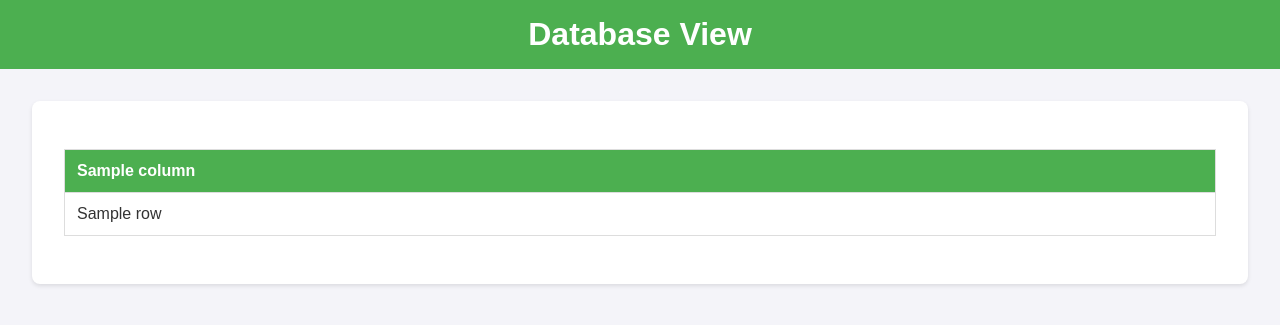
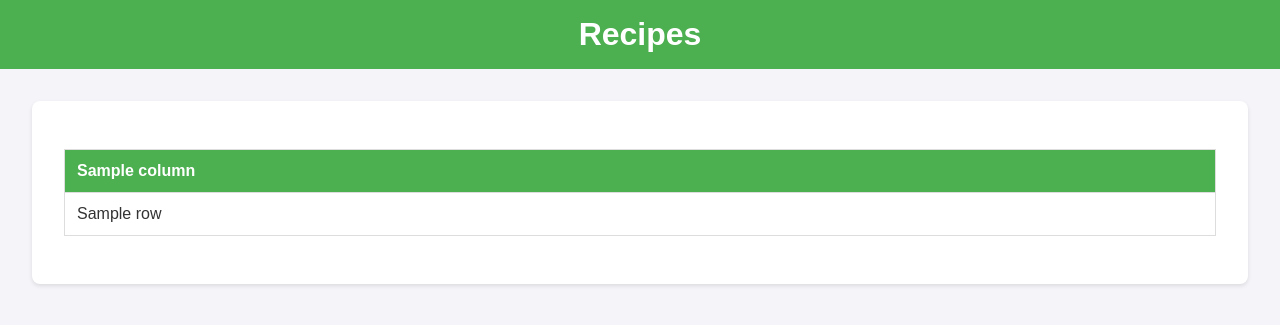
Before and after one commit to Wijnandvdm/nom-stats, a Flask app: template front_end/templates/index.html in a window 1280 px wide. Shown: the top 325 px of the page. Run offline with Flask 3, Linux system fonts and the light colour scheme; the template is opened without the code that fills it: most values are stand-ins (such as "Sample title", 1, 10 or a date in 2020).

Commit message:
made site more user friendly

```diff
--- a/front_end/app.py
+++ b/front_end/app.py
@@ -21,10 +21,6 @@ def get_db_connection():
 
 
 @app.route('/')
-def index():
-    return "Welcome to the database view application!"
-
-@app.route('/per_meal_prep')
 def per_meal_prep():
     conn = get_db_connection()
     cursor = conn.cursor(dictionary=True)
@@ -36,5 +32,5 @@ def per_meal_prep():
     return render_template('index.html', data=results, columns=column_names)
 
 if __name__ == '__main__':
-    app.run(debug=True)
-    # app.run(host=credentials.server_host, port=credentials.server_port)
+    # app.run(debug=True)
+    app.run(host=credentials.server_host, port=credentials.server_port)
--- a/front_end/templates/index.html
+++ b/front_end/templates/index.html
@@ -3,7 +3,7 @@
 <head>
     <meta charset="UTF-8">
     <meta name="viewport" content="width=device-width, initial-scale=1.0">
-    <title>Database View</title>
+    <title>Recipes</title>
     <style>
         body {
             font-family: 'Arial', sans-serif;
@@ -64,7 +64,7 @@
 </head>
 <body>
     <header>
-        <h1>Database View</h1>
+        <h1>Recipes</h1>
     </header>
     <div class="container">
         <table>
```
Also changed, not shown: back_end/create_tables_and_views.sql (+3 -5 lines).
